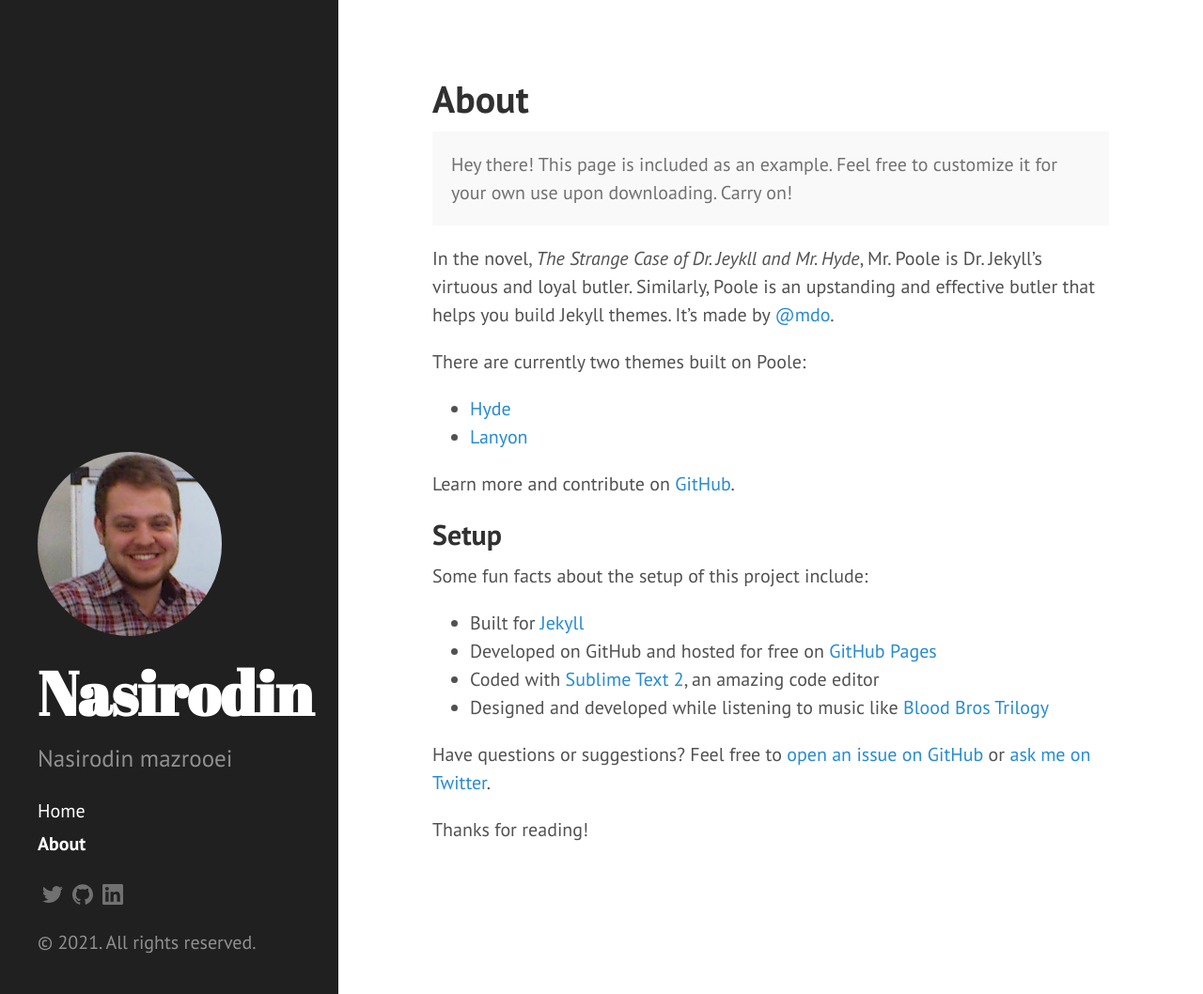
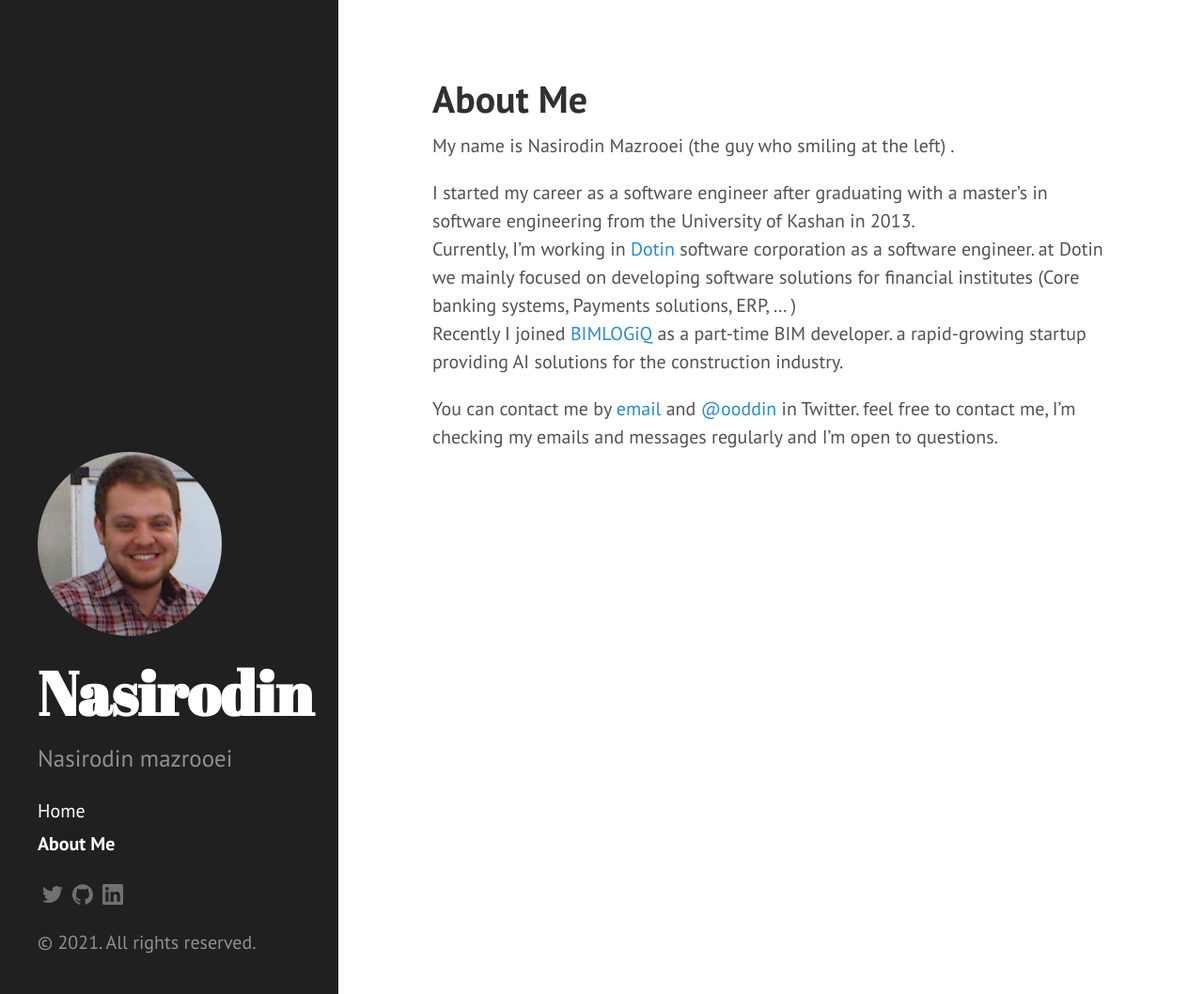
Before and after one commit to nasirodin/nasirodin.github.io, a Jekyll site: the page built from about.md, in a window 1280 px wide and 1058 px high. Shown: the whole window at 94% size. Built offline with Jekyll 4.4.1, drawn with Linux system fonts in a browser that asks for light colours.

Commit message:
update about page

```diff
--- a/about.md
+++ b/about.md
@@ -1,30 +1,12 @@
 ---
 layout: page
-title: About
+title: About Me
 ---
 
-<p class="message">
-  Hey there! This page is included as an example. Feel free to customize it for your own use upon downloading. Carry on!
-</p>
+My name is Nasirodin Mazrooei (the guy who smiling at the left) .
 
-In the novel, *The Strange Case of Dr. Jeykll and Mr. Hyde*, Mr. Poole is Dr. Jekyll's virtuous and loyal butler. Similarly, Poole is an upstanding and effective butler that helps you build Jekyll themes. It's made by [@mdo](https://twitter.com/mdo).
+I started my career as a software engineer after graduating with a master's in software engineering from the University of Kashan in 2013.<br/>
+Currently, I'm working in [Dotin](https://www.dotin.ir/) software corporation as a software engineer. at Dotin we mainly focused on developing software solutions for financial institutes (Core banking systems, Payments solutions, ERP, ... )<br/>
+Recently I joined [BIMLOGiQ](http://bimlogiq.com/) as a part-time BIM developer. a rapid-growing startup providing AI solutions for the construction industry.
 
-There are currently two themes built on Poole:
-
-* [Hyde](http://hyde.getpoole.com)
-* [Lanyon](http://lanyon.getpoole.com)
-
-Learn more and contribute on [GitHub](https://github.com/poole).
-
-## Setup
-
-Some fun facts about the setup of this project include:
-
-* Built for [Jekyll](http://jekyllrb.com)
-* Developed on GitHub and hosted for free on [GitHub Pages](https://pages.github.com)
-* Coded with [Sublime Text 2](http://sublimetext.com), an amazing code editor
-* Designed and developed while listening to music like [Blood Bros Trilogy](https://soundcloud.com/maddecent/sets/blood-bros-series)
-
-Have questions or suggestions? Feel free to [open an issue on GitHub](https://github.com/poole/issues/new) or [ask me on Twitter](https://twitter.com/mdo).
-
-Thanks for reading!
+You can contact me by [email](mailto:nasirodin@gmail.com) and [@ooddin](https://twitter.com/ooddin) in Twitter. feel free to contact me, I'm checking my emails and messages regularly and I'm open to questions.
```
